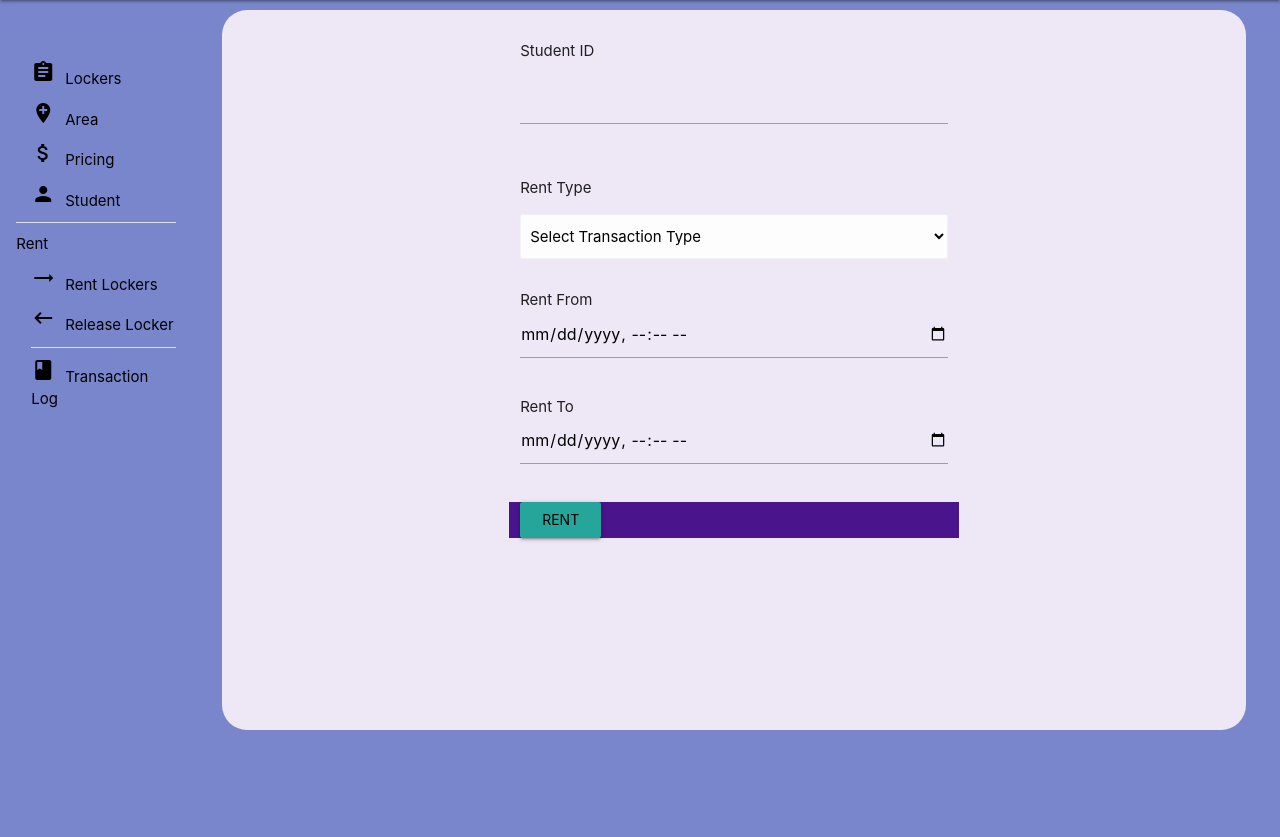
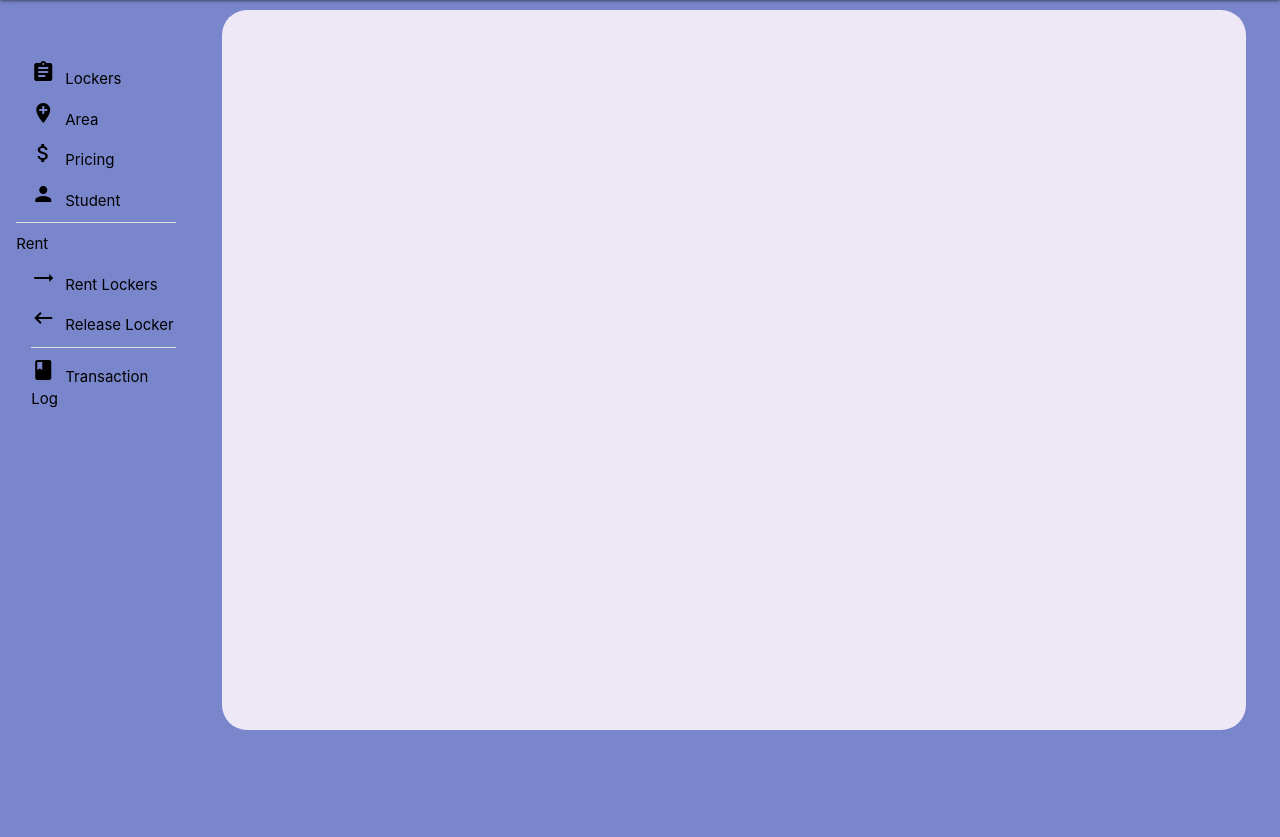
Before and after one commit to uwidcit/Lockers-App, a Flask app: page /locker/1/rent in a window 1280 px wide. Shown: the part 64-901 px from the top of the page. Run offline with Flask 2, Linux system fonts and the light colour scheme.

Commit message:
update rent

```diff
--- a/controllers/rent.py
+++ b/controllers/rent.py
@@ -139,10 +139,13 @@ def update_rent(id):
     rent.status = rent.check_status()
 
     if rent.status.value == "Overdue":
-        update_student_status(rent.student_id,"Overdue")
+        update_student_status(rent.student_id,"OVERDUE")
 
     if rent.date_returned and rent.amount_owed > 0:
         update_student_status(rent.student_id,"OWED")
+
+    if rent.date_returned and rent.amount_owed == 0:
+        update_student_status(rent.student_id,"GOOD")
 
     try:
         db.session.add(rent)
@@ -224,6 +227,7 @@ def verify_rental(id):
         db.session.add(rent)
         db.session.commit()
         release_locker(rent.locker_id)
+        update_student_status(rent.student_id,"GOOD")
         return rent
     except SQLAlchemyError as e:
         create_log(id, type(e), datetime.now())
--- a/controllers/rentType.py
+++ b/controllers/rentType.py
@@ -150,5 +150,16 @@ def get_All_rentType():
 
     return [r.toJSON() for r in rentType]
 
+def get_all_rentType_tuple():
+    rentType = get_All_rentType()
+    rentTuple = []
+    if not rentType:
+        return None
+
+    for r in rentType:
+        rentTuple =  rentTuple + [(r["id"], r["type"]+" $"+str(r["price"]) +" Period: "+ str(r["period_from"].year) +'/'+str(r["period_from"].month) + " to " + str(r["period_to"].year) +'/'+ str(r["period_to"].month))]
+
+    return rentTuple
+
 def get_rt_Type():
     return [rt.value for rt in Types]
--- a/templates/addrent.html
+++ b/templates/addrent.html
@@ -7,40 +7,7 @@
 {% block content %}
 <div class="row">
     <div class="row">
-      <form id="newLocker" class="col s12 m8 offset-m2" method="POST" action="/makerent/{{id}}">
-          {{ form.csrf_token }}
 
-          <div class="input-field col s12 m8 offset-m2">
-           <p>Student ID</p>
-
-            {{ form.student_id(size=20, class="validate") }}
-          </div>
-
-          <div class="input-field col s12 m8 offset-m2">
-            <p>Rent Type</p>
-            <select name="rent_type" style="display:inline;">
-              <option value=”” disabled selected>Select Transaction Type</option>
-              {% for subfield in form.rent_type %}
-               {{subfield}}
-              {% endfor %}
-            </select>
-           </div>
-
-           <div class="input-field col s12 m8 offset-m2" style="display:inline;">
-            <p style="display:inline;">Rent From</p>
-            {{form.rent_date_from}}
-
-           </div>
-
-           <div class="input-field col s12 m8 offset-m2" style="display:inline;">
-            <p style="display:inline;">Rent To</p>
-            {{form.rent_date_to(class='datepicker')}}
-
-           </div>
-
-          <div class="purple darken-4 input-field col s12 m8 offset-m2" style="display:inline;">
-            {{form.submit}}
-          </div>
 
           <div class="input-field col s12 m8 offset-m2">
            <p> {{data}}</p>
```
Also changed, not shown: views/rent.py (+8 -7 lines).
